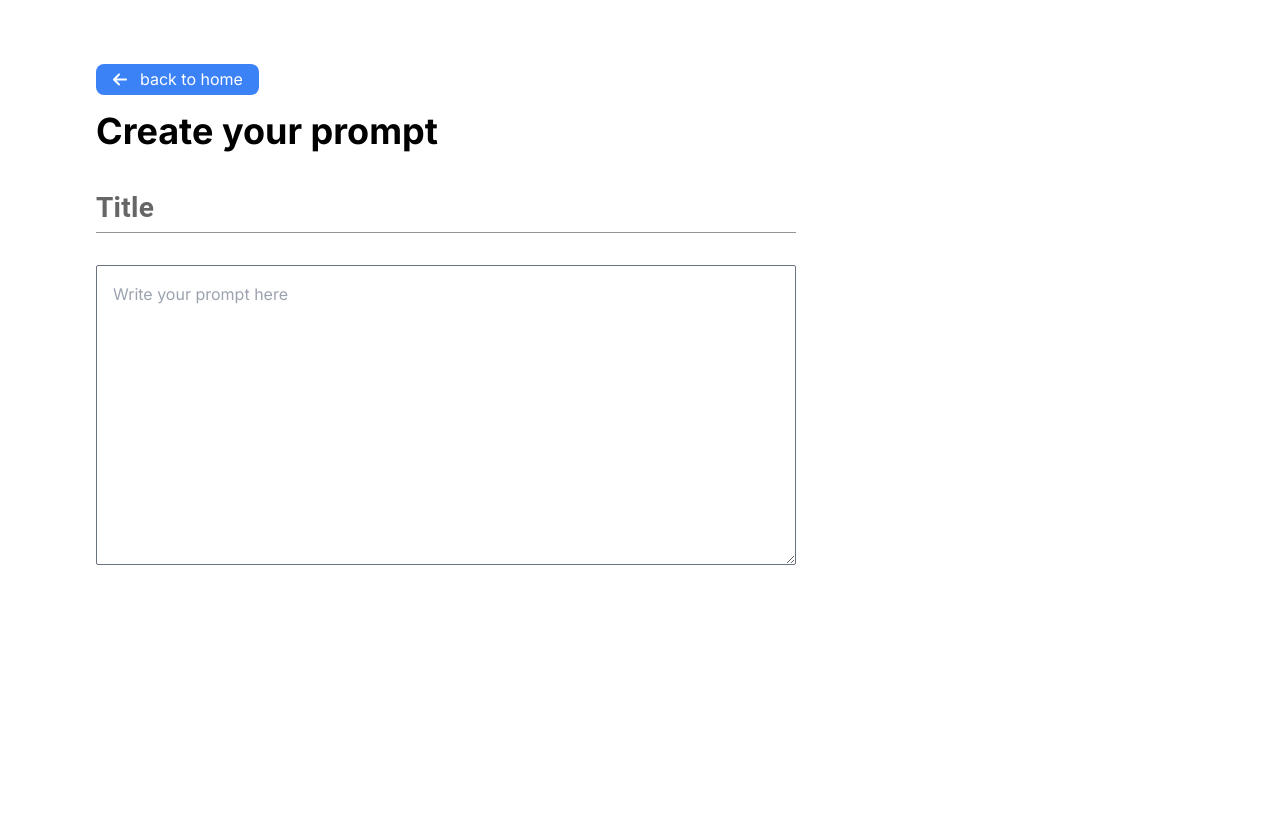
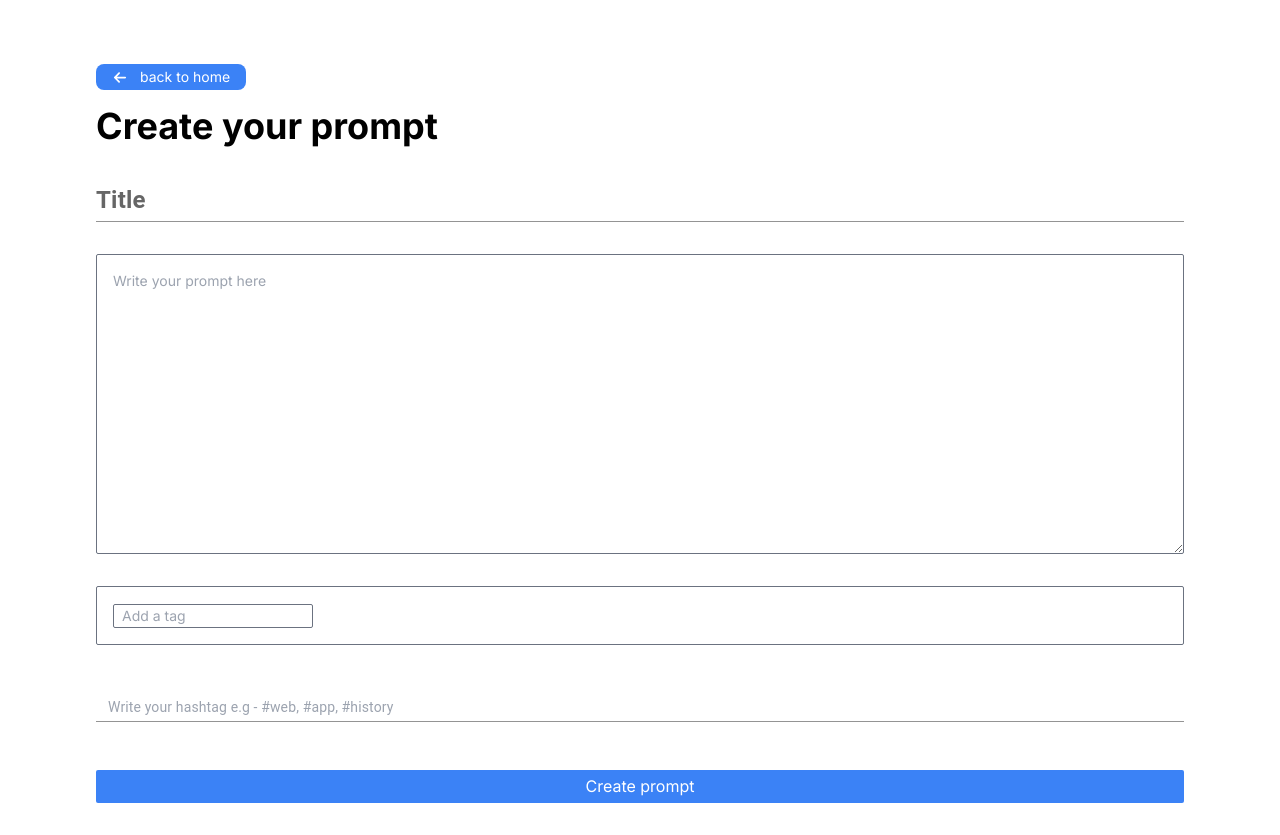
Before and after one commit to manavsiddharthgupta/promptIn.ai, a Next.js app: page /create-prompt in a window 1280 px wide. Before the commit the page ends 800 px from the top, so only its background shows below. Built offline with nearby package versions, Linux system fonts and the light colour scheme.

Commit message:
update: updated create prompt ui

```diff
--- a/app/create-prompt/page.tsx
+++ b/app/create-prompt/page.tsx
@@ -1,9 +1,12 @@
+'use client';
 import { FontAwesomeIcon } from '@fortawesome/react-fontawesome';
 import Button from '../ui/Button';
 import Card from '../ui/Card';
 import { faArrowLeft } from '@fortawesome/free-solid-svg-icons';
 import TitleInputField from '../ui/TitleInputField';
 import PromptTextArea from '../ui/PromptTextArea';
+import PromptTagsField from '../ui/PromptTagsField';
+import PromptHashTagField from '../ui/PromptHashTagField';
 
 const CreatePrompt = () => {
   return (
@@ -11,15 +14,23 @@ const CreatePrompt = () => {
       <Card>
         <Button
           type="button"
-          className="px-4 bg-blue-500 text-white pb-[4.25px] pt-[3px] rounded-lg flex gap-2 items-center"
+          className="text-sm px-4 bg-blue-500 text-white pb-[3.25px] pt-[3px] rounded-lg flex gap-2 items-center"
         >
-          <FontAwesomeIcon icon={faArrowLeft} className="w-4 mr-1 pt-[1.5px]" />
+          <FontAwesomeIcon icon={faArrowLeft} className="w-4 mr-1 pt-[0.5px]" />
           back to home
         </Button>
         <p className="font-bold text-4xl my-4">Create your prompt</p>
-        <form className="max-w-[700px] flex flex-col gap-8">
+        <form
+          onSubmit={(event) => {
+            event.preventDefault();
+          }}
+          className="w-full flex flex-col gap-8"
+        >
           <TitleInputField />
           <PromptTextArea />
+          <PromptTagsField />
+          <PromptHashTagField />
+          <Button type="submit">Create prompt</Button>
         </form>
       </Card>
     </main>
--- /dev/null
+++ b/app/ui/PromptHashTagField.tsx
@@ -0,0 +1,24 @@
+'use client';
+import { TextField, Typography } from '@mui/material';
+
+const PromptHashTagField = () => {
+  return (
+    <TextField
+      className="w-full"
+      inputProps={{ style: { fontSize: 14 } }}
+      label={
+        <Typography
+          variant="body1"
+          fontSize="0.875rem"
+          paddingLeft="0.75rem"
+          color="#9ca3af"
+        >
+          Write your hashtag e.g - #web, #app, #history
+        </Typography>
+      }
+      variant="standard"
+    />
+  );
+};
+
+export default PromptHashTagField;
--- /dev/null
+++ b/app/ui/PromptTagsField.tsx
@@ -0,0 +1,13 @@
+const PromptTagsField = () => {
+  return (
+    <div className="p-4 border-[1px] border-gray-500 rounded-sm">
+      <input
+        className="text-sm px-2 py-[1px] outline-blue-600 border-[1px] border-gray-500 outline-[0.5px] rounded-sm max-w-[200px] w-full"
+        type="text"
+        placeholder="Add a tag"
+      />
+    </div>
+  );
+};
+
+export default PromptTagsField;
--- a/app/ui/PromptTextArea.tsx
+++ b/app/ui/PromptTextArea.tsx
@@ -2,7 +2,7 @@ const PromptTextArea = () => {
   return (
     <textarea
       placeholder="Write your prompt here"
-      className="w-full resize-y outline-none border-[1px] transition ease-in-out duration-300 border-gray-500 p-4 rounded-sm min-h-[300px]"
+      className="w-full resize-y outline-blue-600 border-[1px] transition ease-in-out duration-300 border-gray-500 p-4 rounded-sm min-h-[300px] text-sm"
     />
   );
 };
--- a/app/ui/TitleInputField.tsx
+++ b/app/ui/TitleInputField.tsx
@@ -1,15 +1,19 @@
-'use client'
-import { TextField, Typography } from "@mui/material"
+'use client';
+import { TextField, Typography } from '@mui/material';
 
 const TitleInputField = () => {
+  return (
+    <TextField
+      className="w-full"
+      inputProps={{ style: { fontSize: 24 } }}
+      label={
+        <Typography variant="body1" fontWeight="bold" fontSize="1.5rem">
+          Title
+        </Typography>
+      }
+      variant="standard"
+    />
+  );
+};
 
-  return (
-    <TextField className="w-full"  inputProps={{style: {fontSize: 28}}} label={
-      <Typography variant="body1" fontWeight="bold" fontSize="1.75rem">
-        Title
-      </Typography>
-    } variant="standard" />
-  )
-}
-
-export default TitleInputField
+export default TitleInputField;
```
